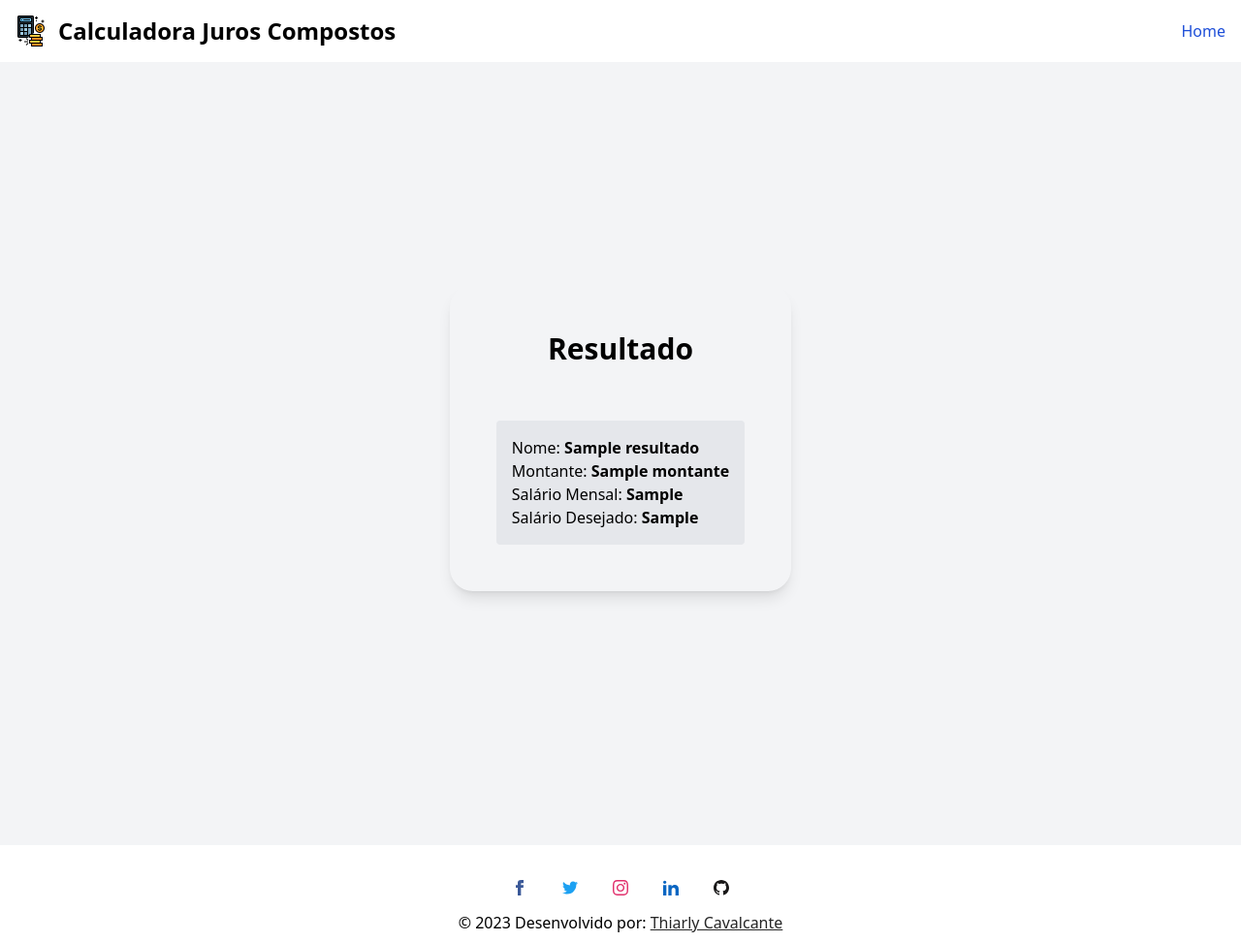
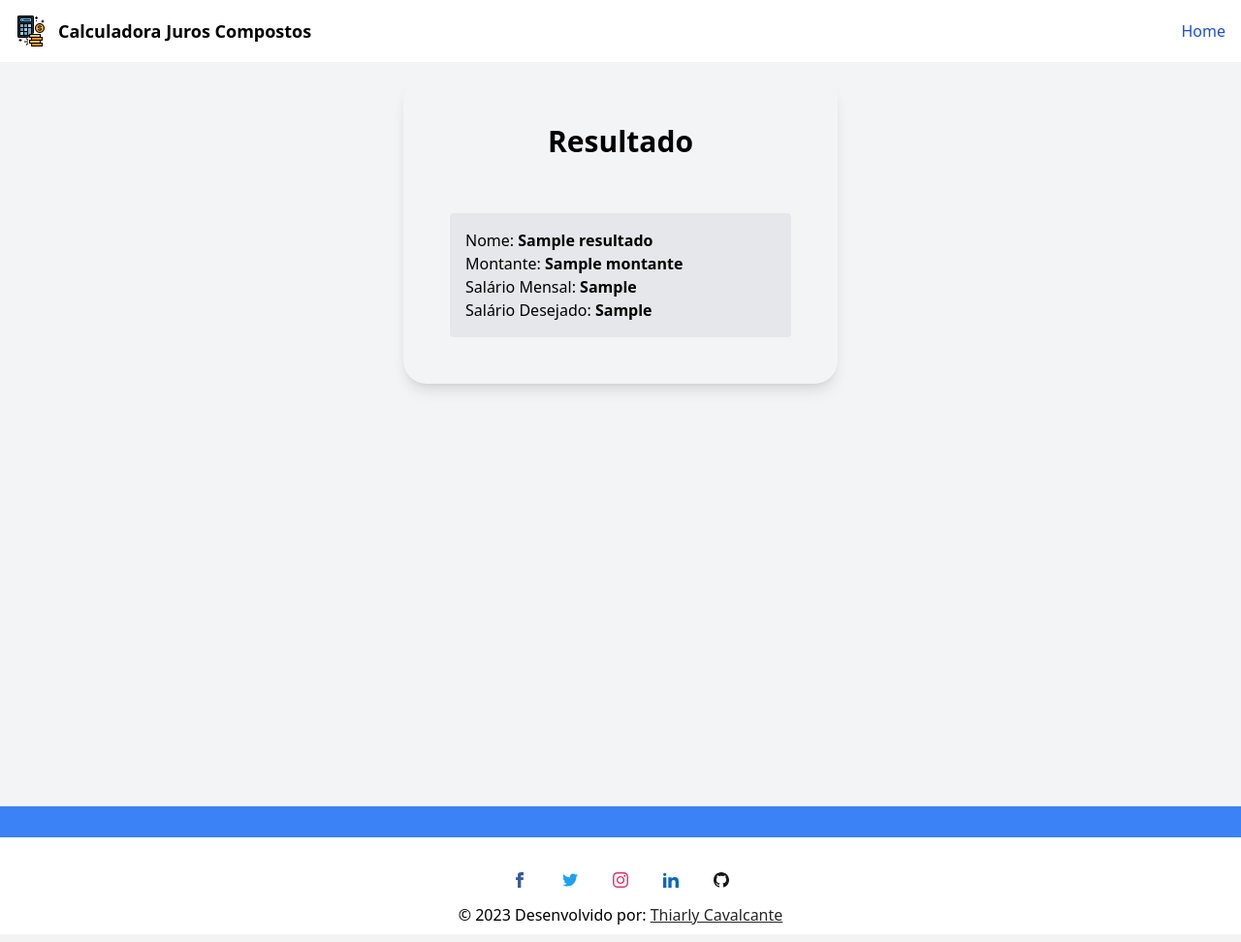
Before and after one commit to thiarly/calculadora-juros-compostos, a Flask app: template calculadora/templates/resultado.html in a window 1280 px wide. Shown: the whole page at 97% size. Run offline with Flask 3, Linux system fonts and the light colour scheme; the template is opened without the code that fills it: most values are stand-ins (such as "Sample title", 1, 10 or a date in 2020); some libraries are stand-ins or nearby versions.

Commit message:
versão 1.1

```diff
--- a/calculadora/templates/base.html
+++ b/calculadora/templates/base.html
@@ -4,7 +4,7 @@
 <head>
     <meta charset="utf-8">
     <meta name="viewport" content="width=device-width, initial-scale=1.0">
-    <link rel="icon" href="{{ url_for('static', filename='image/tri.png') }}">
+    <link rel="icon" href="{{ url_for('static', filename='image/calc.png') }}">
 
     <!-- SEO Tags -->
     <meta name="description" content="Running Pace Converter é uma ferramenta online que ajuda a converter o ritmo de corrida em diferentes unidades. Desenvolvido por Thiarly Cavalcante.">
@@ -121,8 +121,6 @@
       >
     </div>
   </footer>
-
-    <script src="{{ url_for('static', filename='js/script.js') }}"></script>
     <script> document.getElementById('copyrightYear').textContent = new Date().getFullYear();</script>
 </body>
 </html>
--- a/calculadora/templates/navbar.html
+++ b/calculadora/templates/navbar.html
@@ -10,8 +10,8 @@
     <nav class="bg-white border-gray-200 dark:bg-gray-900">
         <div class="max-w-screen-xl flex flex-wrap items-center justify-between mx-auto p-4">
           <a href="{{url_for('calculadora_juros_compostos')}}" class="flex items-center">
-              <img src="{{ url_for('static', filename='image/calc.png')}}" class="h-8 mr-3" alt="Flowbite Logo" />
-              <span class="self-center text-2xl font-semibold whitespace-nowrap dark:text-white">Calculadora Juros Compostos</span>
+              <img src="{{ url_for('static', filename='image/calc.png')}}" class="h-8 mr-3" alt="Juros Compostos" />
+              <span class="self-center text-lg font-semibold whitespace-nowrap dark:text-white">Calculadora Juros Compostos</span>
           </a>
           <button id="btNav" data-collapse-toggle="navbar-default" type="button" class="inline-flex items-center p-2 ml-3 text-sm text-gray-500 rounded-lg md:hidden hover:bg-gray-100 focus:outline-none focus:ring-2 focus:ring-gray-200 dark:text-gray-400 dark:hover:bg-gray-700 dark:focus:ring-gray-600" aria-controls="navbar-default" aria-expanded="false">
             <span class="sr-only">Open main menu</span>
@@ -26,6 +26,5 @@
           </div>
         </div>
       </nav>
-
 </body>
 </html>
--- a/calculadora/templates/resultado.html
+++ b/calculadora/templates/resultado.html
@@ -5,8 +5,8 @@
 {% endblock %}
 
 {% block content %}
-<div class="flex items-center justify-center h-auto mt-8 sm:h-screen sm:mt-2 bg-gray-100">
-    <div class="flex flex-col justify-center sm:max-w-sm md:max-w-md p-6 sm:p-12 shadow-lg rounded-3xl sm:px-12 dark:bg-white dark:text-gray-100 mb-10">
+<div class="flex flex-col items-center justify-between h-screen bg-gray-100">
+    <div class="flex flex-col justify-center w-full max-w-sm sm:max-w-md p-6 sm:p-12 shadow-lg rounded-3xl sm:px-12 dark:bg-white dark:text-gray-100 mt-4 mb-4 sm:mb-10">
         <h1 class="text-2xl font-semibold sm:text-3xl dark:text-black mb-6 text-center">Resultado</h1>
 
         {% if resultado %}
@@ -18,5 +18,10 @@
             </div>
         {% endif %}
     </div>
+
+    <!-- Coloque o seu footer aqui -->
+    <footer class="p-4 bg-blue-500 w-full">
+        <!-- Conteúdo do footer -->
+    </footer>
 </div>
 {% endblock %}
```
Also changed, not shown: calculadora/templates/calculadora.html (+9 -10 lines), calculadora/static/image/tri.png (deleted). Lines whose indentation alone changed are shown as unchanged.
